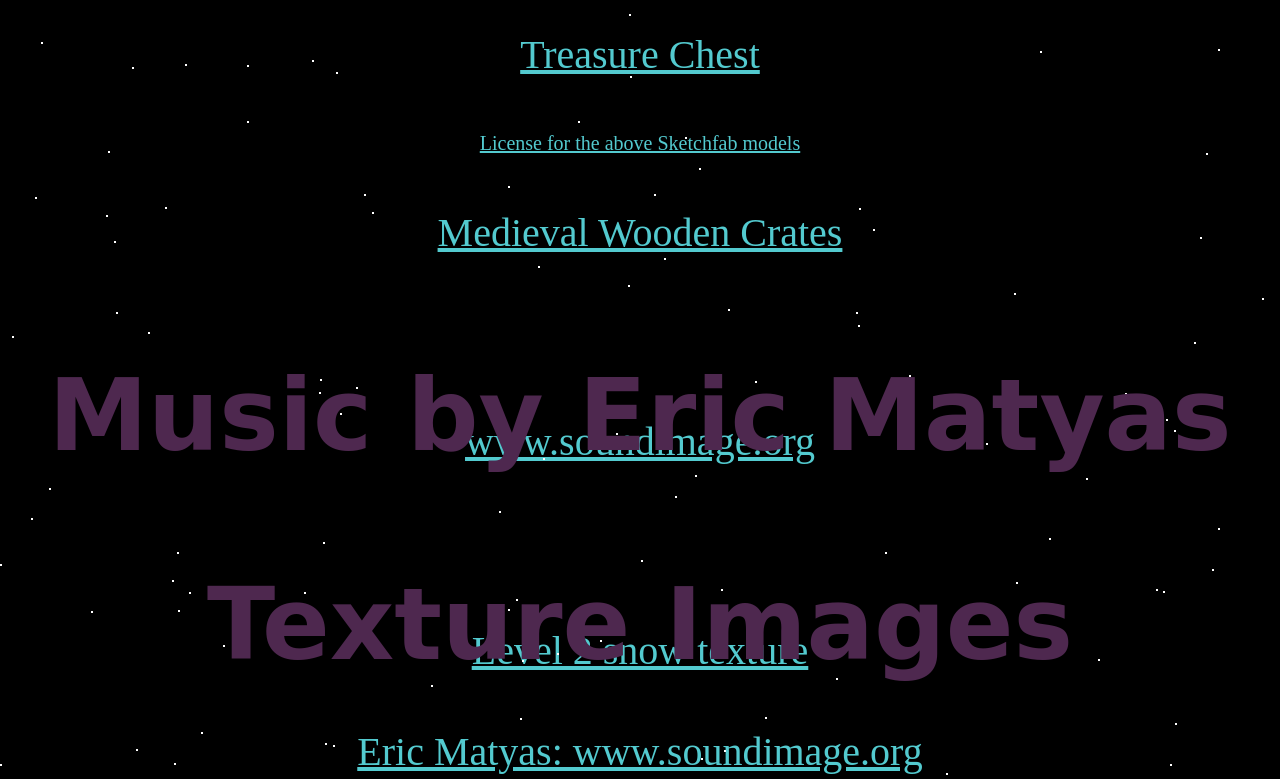
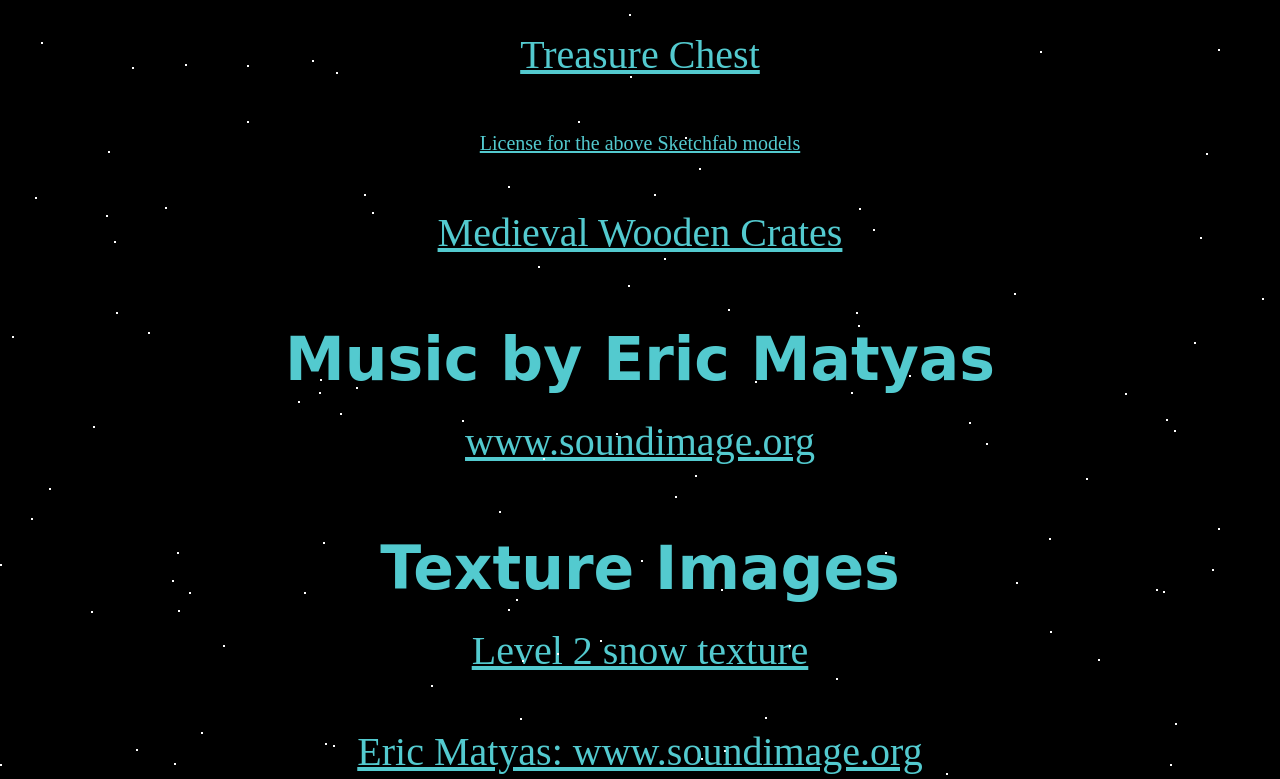
Before and after one commit to dtjabring123/CGV-in-loving-memory, a plain HTML site: page menu/credits.html in a window 1280 px wide. Shown: the part 762-1541 px from the top of the page. Drawn offline with Linux system fonts and the light colour scheme; a web font is replaced by a local one.

Commit message:
Update menu.css

```diff
--- a/menu/menu.css
+++ b/menu/menu.css
@@ -2,9 +2,8 @@
 
   margin: 0px;
   padding: 0;
+  font-family: 'Montserrat', sans-serif;
   overflow: hidden;
-  font-family: 'Montserrat', sans-serif;
-
 }
 
 #world{
@@ -14,13 +13,13 @@
   height:100%;
   overflow:hidden;
 }
+
   button {
     width: 200px;
     height: 70px;
     line-height: 50px;
     font-weight: bold;
     padding: 10 40px;
-    /* background: #124429;*/
     z-index: 3;
     background: #4e284f;
     border-radius : 4px;
@@ -31,7 +30,6 @@
     box-shadow    : 0 5px #391930 ;
   }
   button:hover {
-   /* background: #154f30; */
    background: #391930;
   }
 
@@ -39,26 +37,23 @@
  h1 {
   font-family: 'Macondo', cursive;
   font-size: 100px;
-  /*color  : #124429;*/
   color:#4e284f;
   font-weight: bold;
   position: absolute;
   z-index     : 3;
   width: 100%;
   text-align  : center;
-
   text-shadow:5px 5px #391930 ;
 
   }
 
  h2{
   font-family: 'Macondo', cursive;
-  font-size: 100px;
-  /*color  : #124429;*/
-  color:#4e284f;
+  font-size: 60px;
+  color:#53cacf;
   font-weight: bold;
   position: absolute;
-  z-index     : 3;
+  z-index     : 0;
   width: 100%;
   text-align  : center;
   align-self: center;
```
